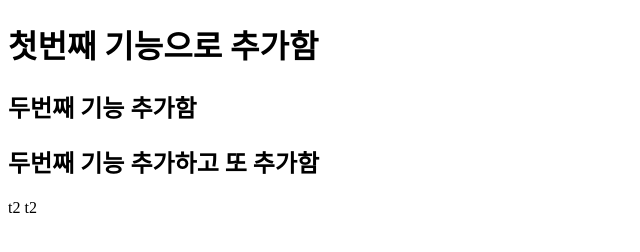
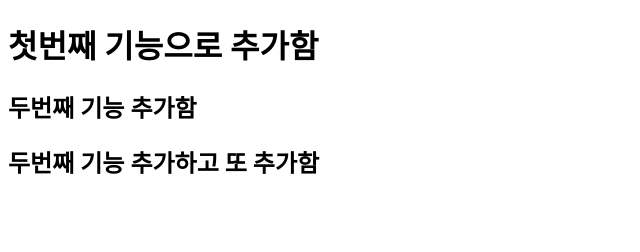
Before and after one commit to youngsun0331/hongik-HCI, a plain HTML site: page file/index.html in a window 1280 px wide. Shown: the full height of the page, 0-640 px from the left. Drawn offline with Linux system fonts and the light colour scheme.

Commit message:
revert fecf321b08a65b7a3ccef23fc8a35d0492b1a03b

```diff
--- a/file/index.html
+++ b/file/index.html
@@ -9,7 +9,5 @@
     <h1> 첫번째 기능으로 추가함</h1>
     <h2> 두번째 기능 추가함</h2>
     <h2> 두번째 기능 추가하고 또 추가함</h2>
-    t2
-    t2
 </body>
 </html>
```
